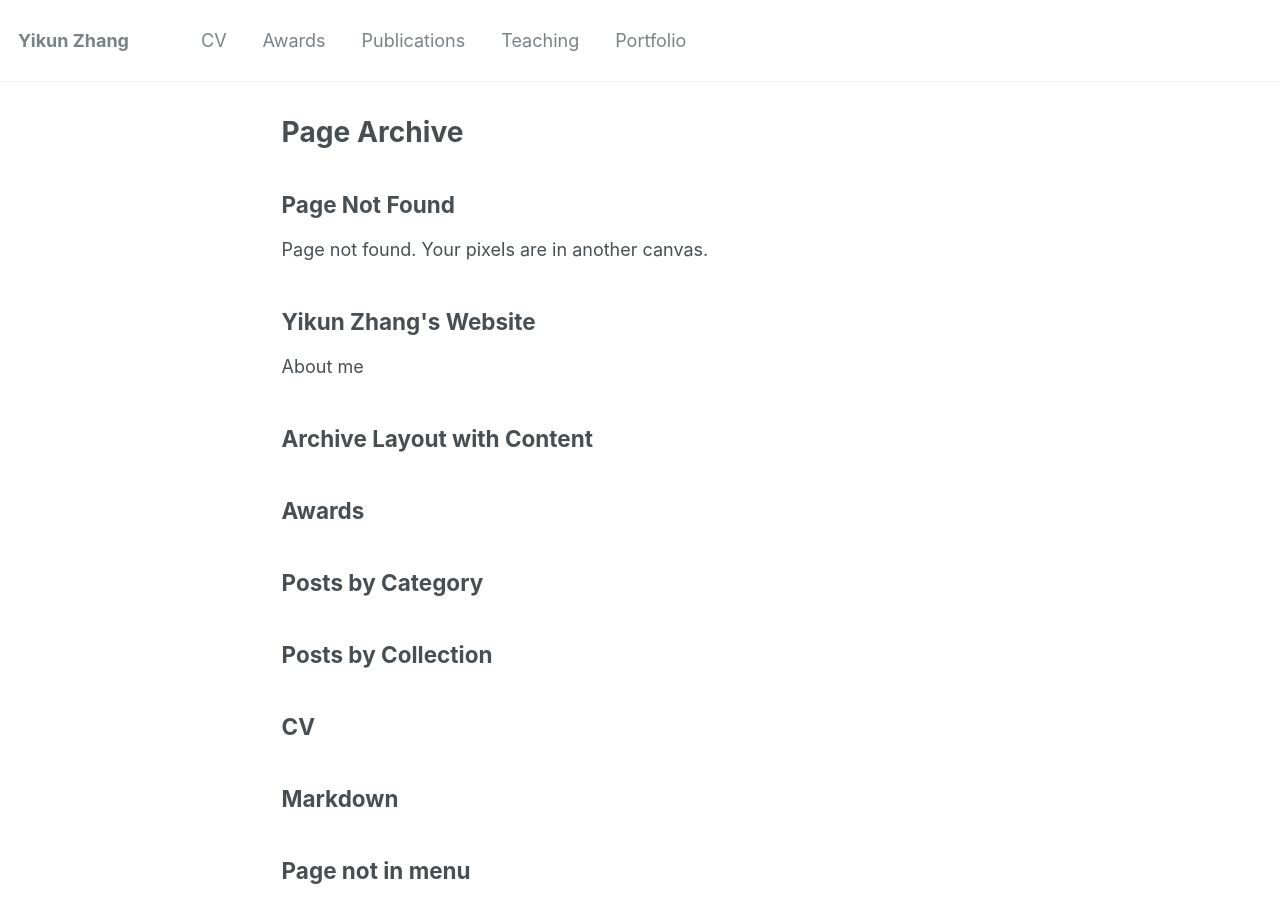
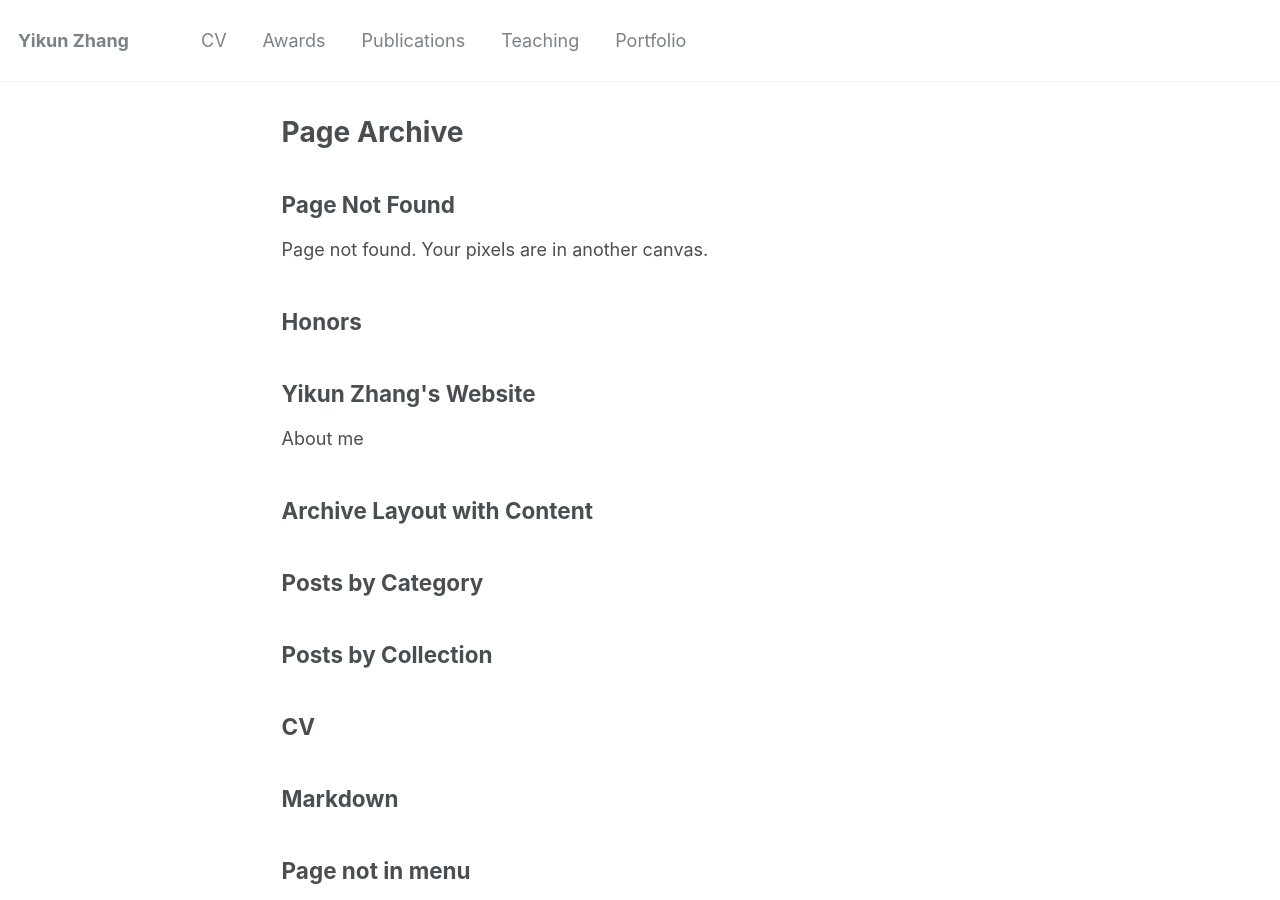
Before and after one commit to zhangyk8/zhangyk8.github.io, a Jekyll site: the page built from _pages/page-archive.html, in a window 1280 px wide and 900 px high. Built offline with Jekyll 4.4.1, drawn with Linux system fonts in a browser that asks for light colours.

Commit message:
Update and rename awards.md to Honors.md

```diff
--- a/_pages/awards.md
+++ b/_pages/Honors.md
@@ -1,7 +1,7 @@
 ---
 layout: archive
-title: "Awards"
-permalink: /awards/
+title: "Honors"
+permalink: /honors/
 author_profile: true
 ---
 
```
